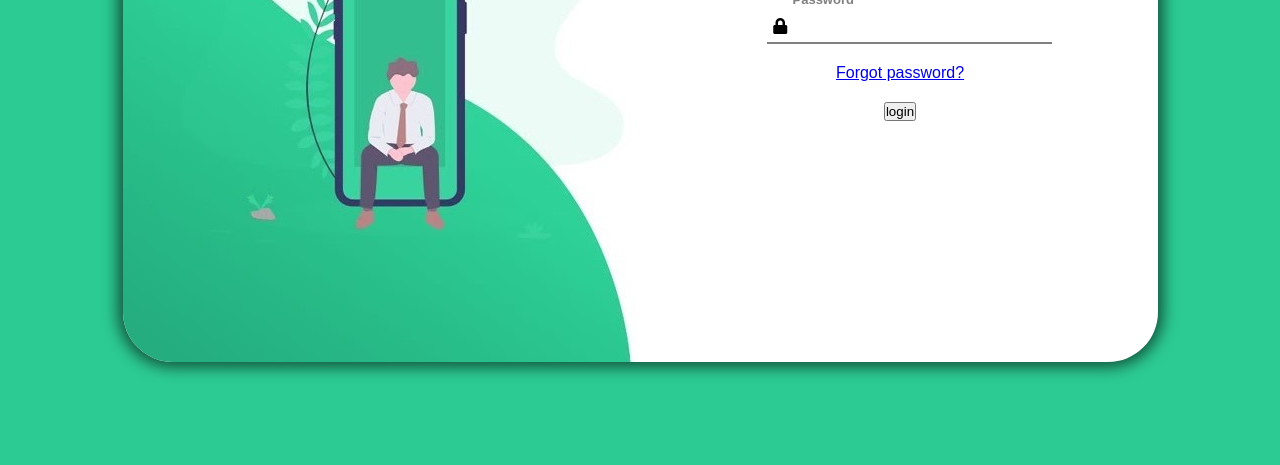
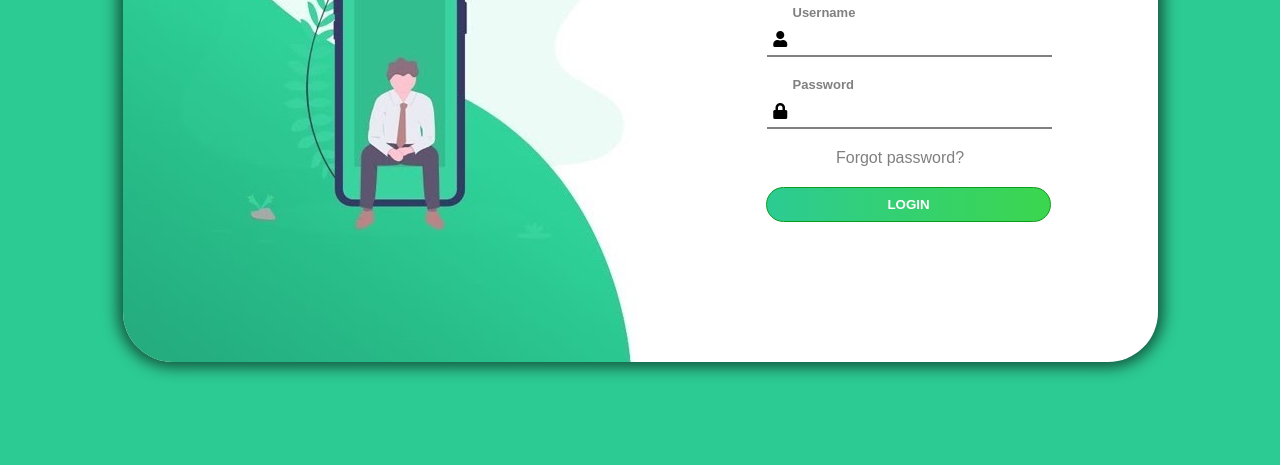
Before and after one commit to hurtlockerpro/omis_konstantin, a plain HTML site: page login/index.html in a window 1280 px wide. Shown: the part 335-800 px from the top of the page. Drawn offline with Linux system fonts and the light colour scheme.

Commit message:
login end

```diff
--- a/login/css/style.css
+++ b/login/css/style.css
@@ -5,7 +5,7 @@
 }
 
 body {
-    background-color: #2CCB93;
+  background-color: #2ccb93;
 
   display: flex;
   align-items: center;
@@ -19,8 +19,8 @@ body {
   /* border: 1px solid red; */
   background-color: white;
   border-radius: 50px;
-  -webkit-box-shadow: 0px 0px 15px 5px rgba(0,0,0,0.6);
-  box-shadow: 0px 0px 15px 5px rgba(0,0,0,0.6);
+  -webkit-box-shadow: 0px 0px 15px 5px rgba(0, 0, 0, 0.6);
+  box-shadow: 0px 0px 15px 5px rgba(0, 0, 0, 0.6);
 }
 
 #left {
@@ -38,9 +38,10 @@ body {
   width: 515px;
   float: right;
   text-align: center;
+  padding-top: 85px;
 }
 
-#user{
+#user {
   width: 100px;
   height: 100px;
   border-radius: 50%;
@@ -50,7 +51,8 @@ body {
   text-transform: uppercase;
 }
 
-input[name="username"], input[name="password"]{
+input[name='username'],
+input[name='password'] {
   border: 0;
   font-size: 18px;
   height: 35px;
@@ -59,9 +61,10 @@ input[name="username"], input[name="password"]{
   border-bottom: 2px solid gray;
 }
 
-input[name="username"]:focus, input[name="password"]:focus{
+input[name='username']:focus,
+input[name='password']:focus {
   outline: none;
-    border-bottom: 3px solid #2CCB93;
+  border-bottom: 3px solid #2ccb93;
 }
 
 form > div {
@@ -87,5 +90,31 @@ form > div > label {
 }
 
 input:focus + .fas {
-    color: #2CCB93 !important;
+  color: #2ccb93 !important;
 }
+
+a {
+  color: gray;
+  text-decoration: none;
+}
+
+a:hover{
+    text-decoration: underline;
+}
+
+input[type='submit'] {
+  background: rgb(44, 203, 147);
+  background: linear-gradient(
+    90deg,
+    rgba(44, 203, 147, 1) 0%,
+    rgba(59, 214, 77, 0.9976365546218487) 100%
+  );
+  width: 285px;
+  height: 35px;
+  border-radius: 25px;
+  margin-left: 17px;
+  border: 1px solid #0b9c1b;
+  text-transform: uppercase;
+  color: white;
+  font-weight: bold;
+}
--- a/login/index.html
+++ b/login/index.html
@@ -30,10 +30,9 @@
                         <label>password</label>
                         <i class="fas fa-lock"></i>
                         <input type="password" name="password">
-
                     </div>
                     <div><a href="password.html">Forgot password?</a></div>
-                    <div><input type="submit" name="" value="login"> </div></div>
+                    <div><input type="submit" name="" value="login"> </div>
                 </form>
 
         </div>
```
Lines whose indentation alone changed are shown as unchanged.
